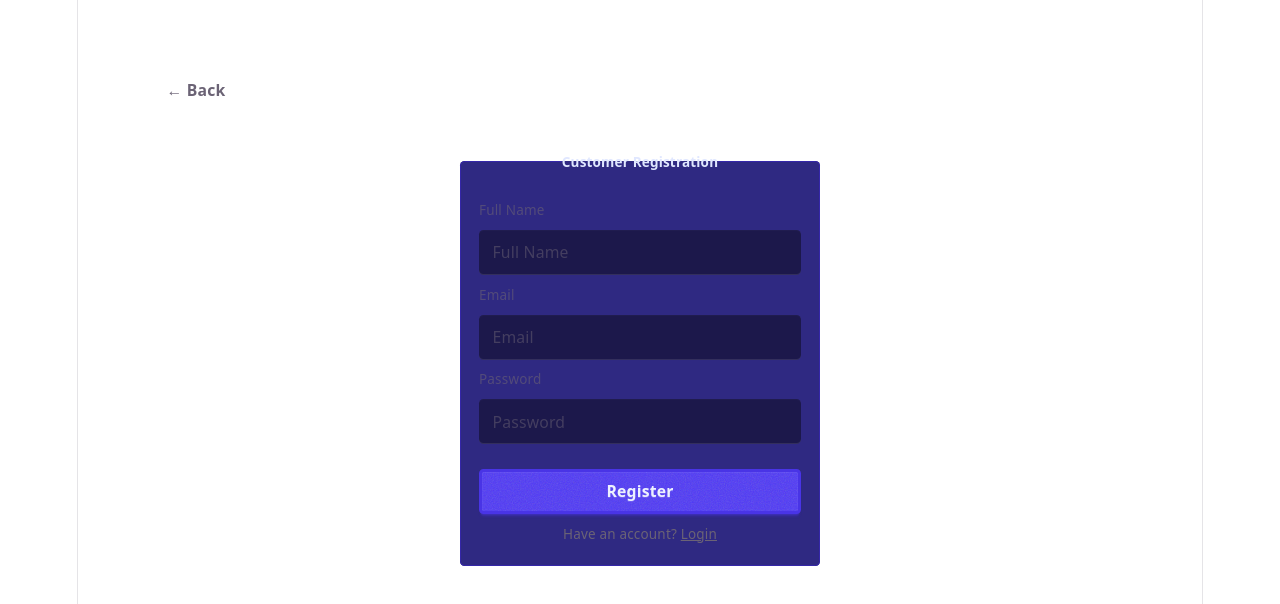
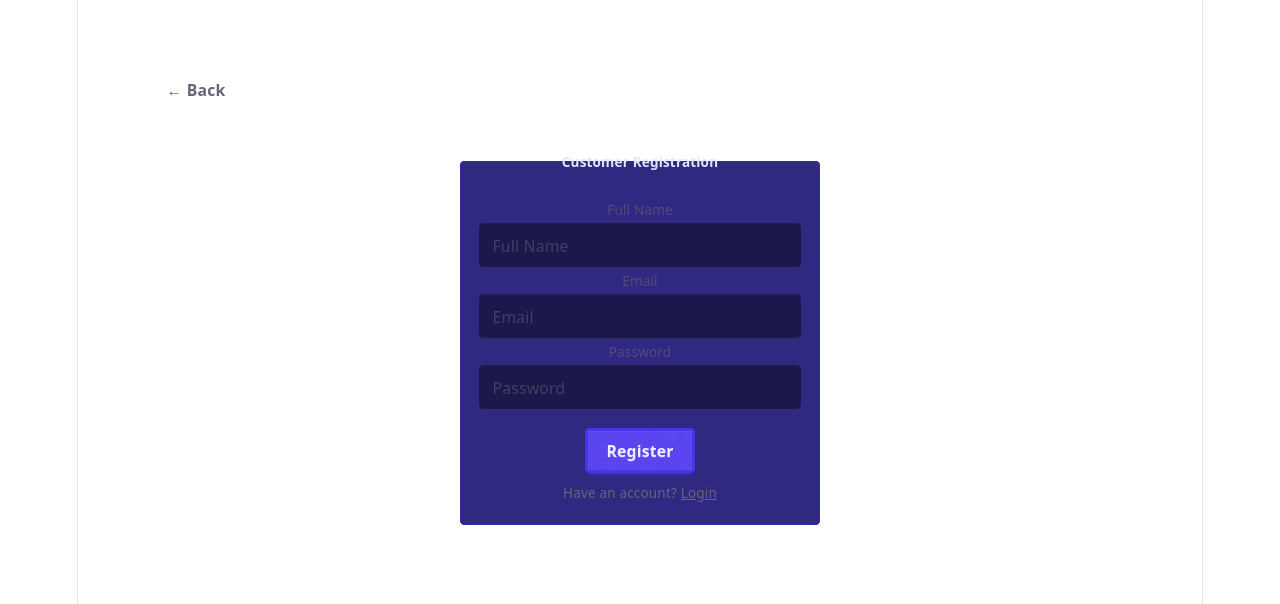
Before and after one commit to ItsChaitanyaG/BankingAppCapstone, a React (Vite) app in the folder frontend/: page /register in a window 1280 px wide. Shown: the top 604 px of the page. Built offline with nearby package versions, Linux system fonts and the light colour scheme; no server answers.

Commit message:
fixed email and password validation

```diff
--- a/frontend/src/Components/Register.jsx
+++ b/frontend/src/Components/Register.jsx
@@ -42,6 +42,10 @@ const Register = () => {
           <fieldset className="fieldset bg-base-200 border-base-300 rounded-box w-xs border p-4">
             <legend className="fieldset-legend">Customer Registration</legend>
 
+            <form onSubmit={(e) => {
+              e.preventDefault();
+              register();
+            }}>
               <label className="label">Full Name</label>
               <input
                 type="text"
@@ -65,13 +69,16 @@ const Register = () => {
                 type="password"
                 className="input"
                 placeholder="Password"
+                minLength={8}
                 value={password}
                 onChange={(e) => setPassword(e.target.value)}
               />
 
-            <button className="btn btn-neutral mt-4" onClick={register}>
+              <button type="submit" className="btn btn-neutral mt-4">
                 Register
               </button>
+            </form>
+
 
             <div>
               Have an account?{" "}
```
Also changed, not shown: 1 other file (tests, documents, lock files or other folders). Lines whose indentation alone changed are shown as unchanged.
